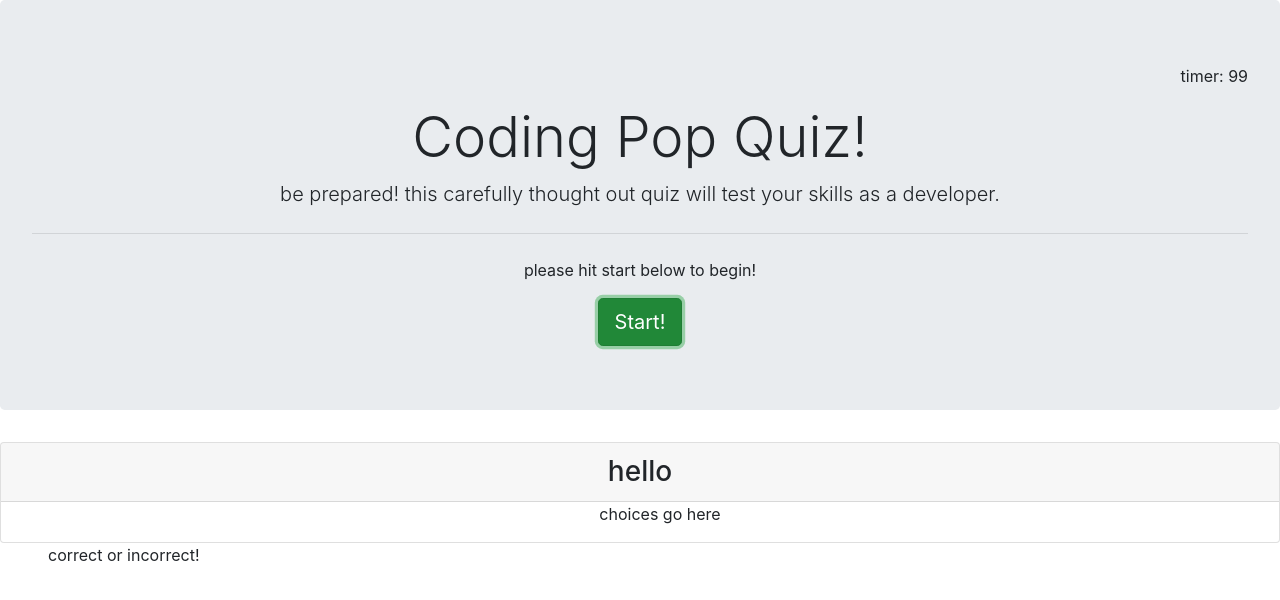
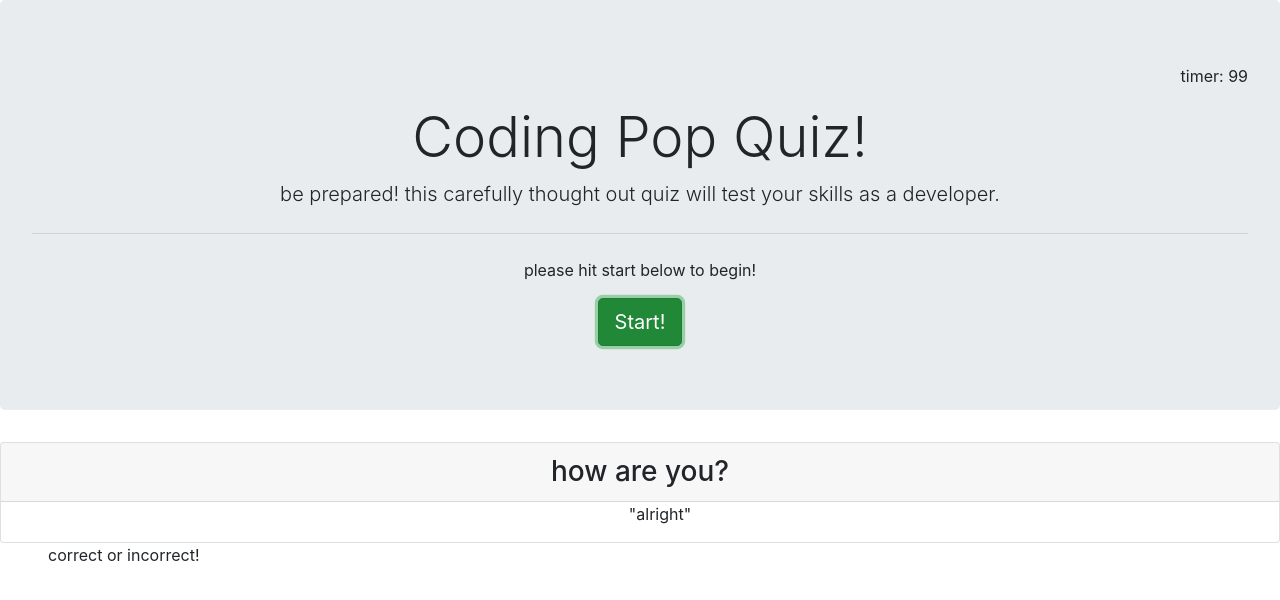
Before and after one commit to Matt1cheney/POPquiz, a plain HTML site: page index.html in a window 1280 px wide. Both pictures are taken after a click on the button "Start!". Drawn offline with nearby package versions, Linux system fonts and the light colour scheme.

Commit message:
got things to print on screen

```diff
--- a/index.html
+++ b/index.html
@@ -1,74 +1,144 @@
 <!DOCTYPE html>
 <html lang="en">
-
   <head>
     <title></title>
-  <meta charset="UTF-8">
-  <meta name="viewport" content="width=device-width, initial-scale=1">
-  <link rel="stylesheet" href="https://stackpath.bootstrapcdn.com/bootstrap/4.4.1/css/bootstrap.min.css"
-    integrity="sha384-Vkoo8x4CGsO3+Hhxv8T/Q5PaXtkKtu6ug5TOeNV6gBiFeWPGFN9MuhOf23Q9Ifjh" crossorigin="anonymous">
-  <link href="style.css" rel="stylesheet">
+    <meta charset="UTF-8" />
+    <meta name="viewport" content="width=device-width, initial-scale=1" />
+    <link
+      rel="stylesheet"
+      href="https://stackpath.bootstrapcdn.com/bootstrap/4.4.1/css/bootstrap.min.css"
+      integrity="sha384-Vkoo8x4CGsO3+Hhxv8T/Q5PaXtkKtu6ug5TOeNV6gBiFeWPGFN9MuhOf23Q9Ifjh"
+      crossorigin="anonymous"
+    />
+    <link href="style.css" rel="stylesheet" />
     <script src="https://cdnjs.cloudflare.com/ajax/libs/jquery/3.2.1/jquery.min.js"></script>
   </head>
 
   <body>
     <header>
       <div class="jumbotron">
-
-      <p id="timerAmt" class="text-right">
-        <p>
+        <p id="timerAmt" class="text-right"></p>
+        <p></p>
         <h1 class="text-center display-4">Coding Pop Quiz!</h1>
-          <p class="text-center lead">be prepared! this carefully thought out quiz will test your skills as a developer.
+        <p class="text-center lead">
+          be prepared! this carefully thought out quiz will test your skills as
+          a developer.
         </p>
-          <hr class="my-4">
+        <hr class="my-4" />
         <p class="text-center">please hit start below to begin!</p>
         <div class="row">
           <div class="col text-center">
-              <a id="start" class="btn btn-success btn-lg" href="#" role="button">Start!</a>
+            <a id="start" class="btn btn-success btn-lg" href="#" role="button"
+              >Start!</a
+            >
           </div>
         </div>
       </div>
     </header>
     <div class="card">
       <h3 id="question" class="text-center card-header">question here</h3>
-    <ul id="choices" class="text-center">choices go here</ul>
+      <ol id="choices" class="text-center">
+        choices go here
+      </ol>
     </div>
     <div>
       <p id="react" class="ml-5 text-left">correct or incorrect!</p>
     </div>
-
   </body>
   <script type="text/javascript">
-  //start quiz
-  // let questionArr = [question1, question2, question3, question4, question5];
+    let choices = $("#choices");
+    let questions = $("#question");
+
     let startBtn = false;
 
-  let startClk = $("#start").on("click", function (e) {
+    const questionList = [
+      {
+        question: "how are you?",
+        choices: [
+          A = "alright",
+          B = "ehh",
+          C = "bad",
+          D = "terrible"
+      ],
+        correct: "A"
+      },
+      {
+        question: "what day is today?",
+        choices: [
+          A= "sunday",
+          B= "monday",
+          C= "tuesday",
+          D= "wednesday"
+      ],
+        correct: "A"
+      },
+      {
+        question: "do you hate this?",
+        choices: [
+          A= "yeahp",
+          B= "totally",
+          C= "possibly",
+          D= "bleh"
+      ],
+        correct: "A"
+      },
+      {
+        question: "who is a marvel character?",
+        choices: [
+          A= "deadpool",
+          B= "superman",
+          C= "batman",
+          D= "Joker"
+      ],
+        correct: "A"
+      },
+      {
+        question: " where is a teddybear?",
+        choices: [
+          A= "under the bed",
+          B= "in the toaster",
+          C= "outside",
+          D= "in the bed"
+      ],
+        correct: "D"
+      }
+    ];
+    console.log(questionList);
+    function currentQuestion(thisQuest) {
+      $("#question").text(thisQuest.question);
+      for (i=0; i<choices.length; i++){
+        console.log(thisQuest);
+      $(choices).append("<ul>").text(JSON.stringify(thisQuest.choices[i]));
+
+
+
+      }
+
+
+    }
+
+    let startClk = $("#start").on("click", function(e) {
+      //start quiz
+      currentQuestion(questionList[0]);
+     // currentQuestion(questionList[1]);
+     // currentQuestion(questionList[2]);
+     // currentQuestion(questionList[3]);
+     // currentQuestion(questionList[4]);
+      let question1 = function() {
+        console.log(question1);
+      };
       startBtn = true;
       if (startBtn) {
-
         var counter = 100;
-      let timer = setInterval(function () {
+        let timer = setInterval(function() {
           $("#timerAmt").text("timer: " + counter);
-        counter--
+          counter--;
           if (counter < 0) {
             $("#timerAmt").text("you lose!");
             clearInterval(timer);
           }
         }, 1000);
-
-
       }
-
-    let question1 = $("#question").text("hello", function(){
-      $("#choices").append("<ul>how are you?</ul>").text();
     });
-  });
-
-
-
-
   </script>
-
-
 </html>
```
Lines whose indentation alone changed are shown as unchanged.
